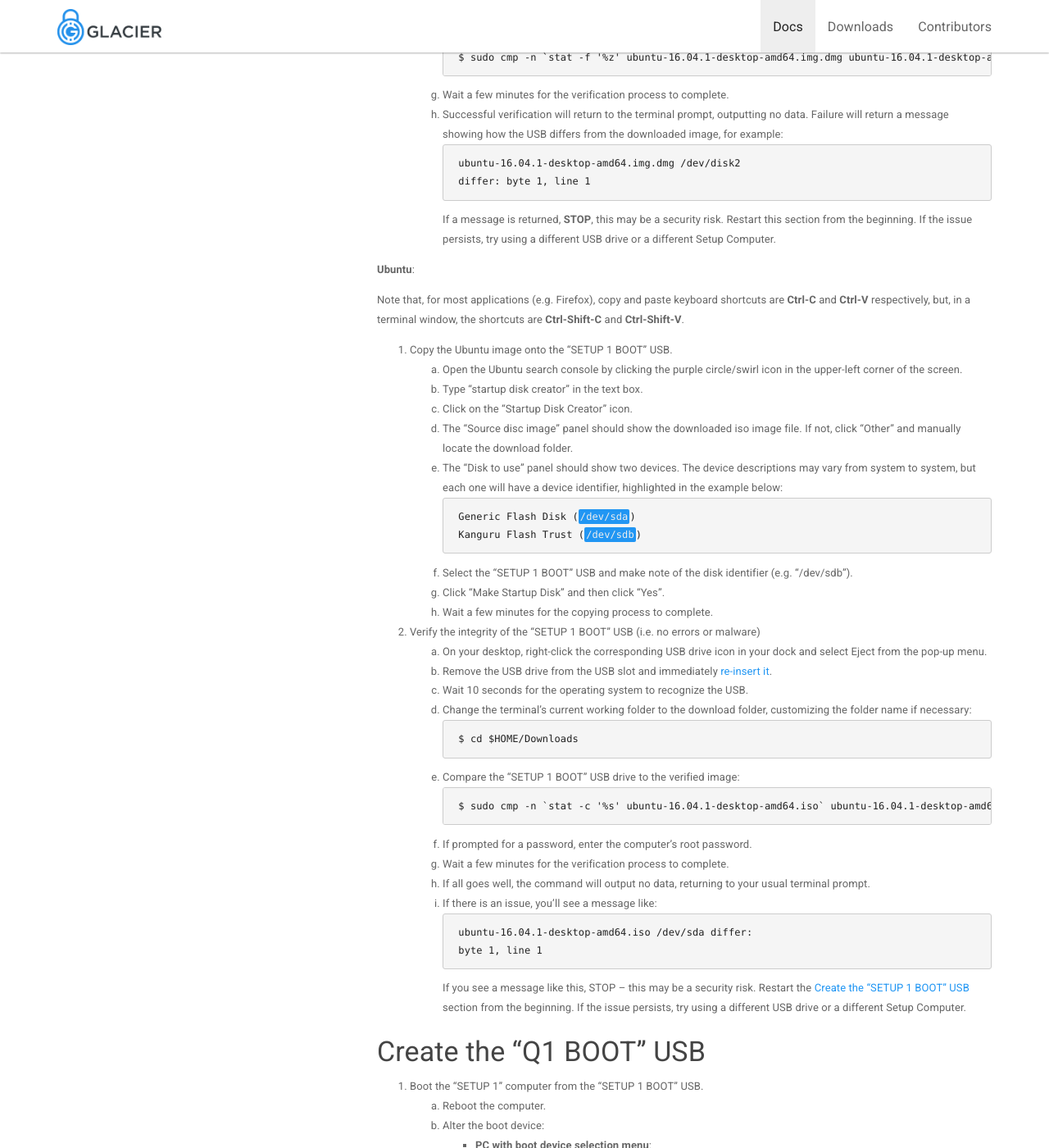
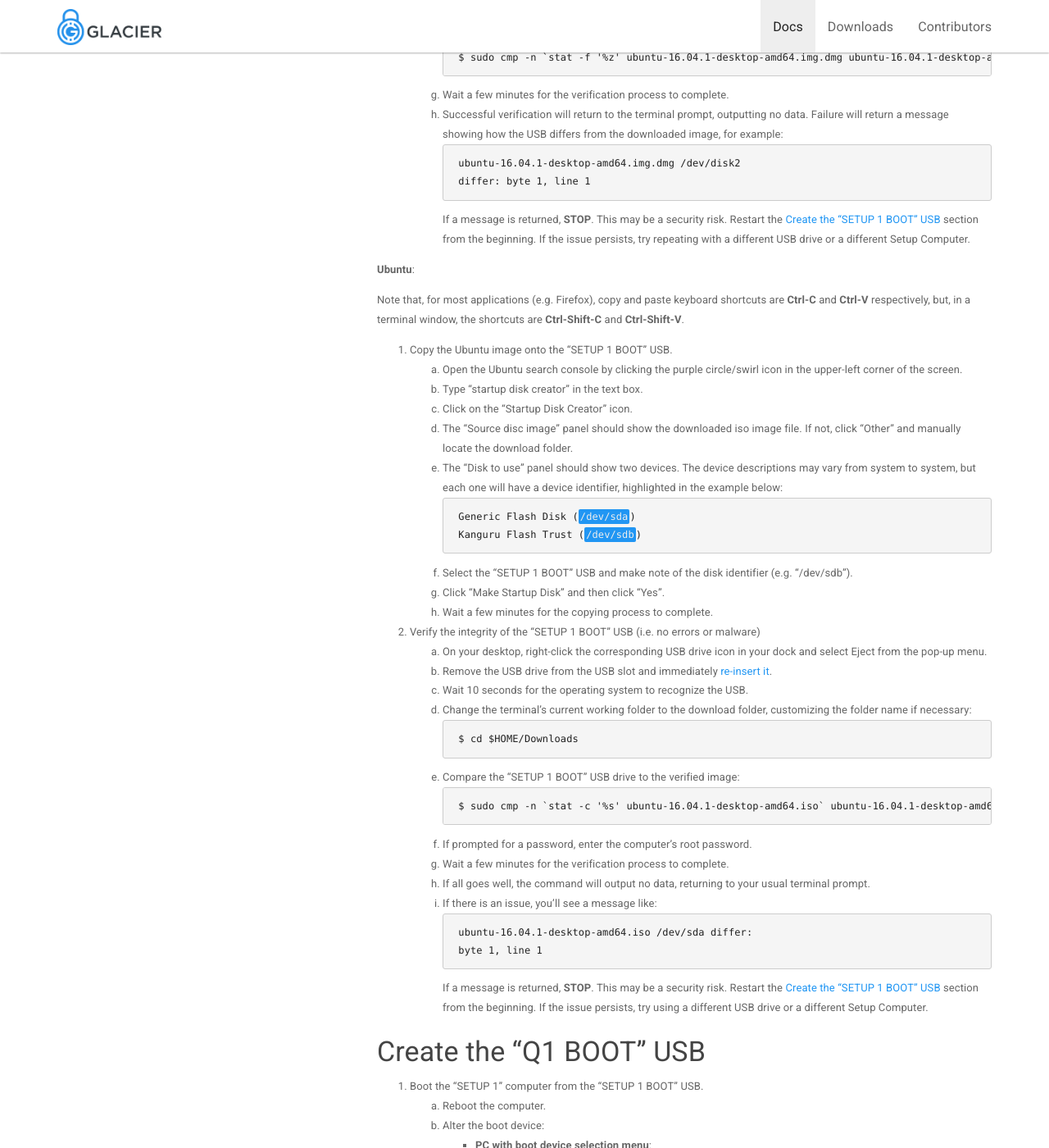
Before and after one commit to GlacierProtocol/glacierprotocol.github.io, a Jekyll site: the page built from _docs/setup/create-boot-usb.md, in a window 1280 px wide and 1400 px high, scrolled down 3518 px. Shown: the whole window at 82% size. Built offline with Jekyll 4.4.1, drawn with Linux system fonts in a browser that asks for light colours; nearby versions of some CDN libraries.

Commit message:
Reword, link added

````diff
--- a/_docs/setup/create-boot-usb.md
+++ b/_docs/setup/create-boot-usb.md
@@ -185,10 +185,10 @@ malware infection.
         ubuntu-16.04.1-desktop-amd64.img.dmg /dev/disk2
         differ: byte 1, line 1
         ```
-        If a message is returned, **STOP**, this may be a security
-        risk. Restart this section from the beginning. If the
-        issue persists, try using a different USB drive or a different
-        Setup Computer.
+        If a message is returned, **STOP**. This may be a security
+        risk. Restart the [Create the "SETUP 1 BOOT" USB](create-the-setup-1-boot-usb)
+        section from the beginning. If the issue persists, try repeating with a
+        different USB drive or a different Setup Computer.
 
 **Ubuntu**:
 
@@ -244,7 +244,7 @@ Note that, for most applications (e.g. Firefox), copy and paste keyboard shortcu
         ubuntu-16.04.1-desktop-amd64.iso /dev/sda differ:
         byte 1, line 1
         ```
-        If you see a message like this, STOP -- this may be a security
+        If a message is returned, **STOP**. This may be a security
         risk. Restart the [Create the "SETUP 1 BOOT" USB](create-the-setup-1-boot-usb)
         section from the beginning. If the issue persists, try using a
         different USB drive or a different Setup Computer.
````
